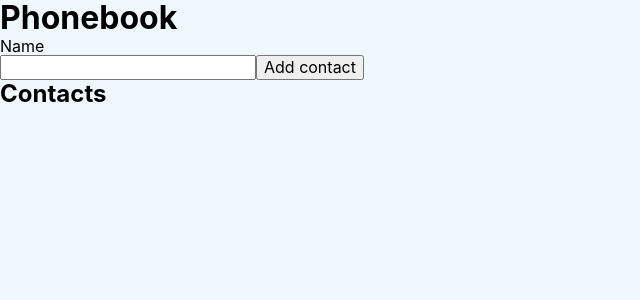
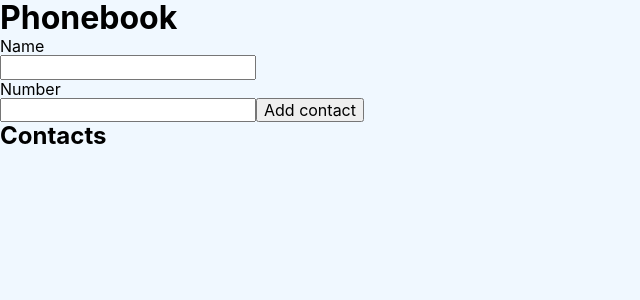
Before and after one commit to Zoja7/goit-react-hw-02-phonebook, a React (Create React App) app: page / in a window 1280 px wide. Shown: the top 300 px of the page, without its empty margins (0-640 px from the left). Built offline with nearby package versions, Linux system fonts and the light colour scheme.

Commit message:
commit_7

```diff
--- a/src/components/App.jsx
+++ b/src/components/App.jsx
@@ -6,10 +6,11 @@ export class App extends Component {
     contacts: [],
   };
 
-  addContact = name => {
+  addContact = (name, number) => {
     const newContact = {
       id: nanoid(),
       name: name,
+      number: number,
     };
     this.setState(prevState => ({
       contacts: [...prevState.contacts, newContact],
--- /dev/null
+++ b/src/components/ContactItem/ContactItem.jsx
@@ -0,0 +1,3 @@
+export default function ContactItem({ contact }) {
+  return <li>{contact.name}</li>;
+}
--- a/src/components/Contacts/Contacts.jsx
+++ /dev/null
@@ -1,3 +0,0 @@
-export default function Contacts({ contact }) {
-  return <li>{contact.name}</li>;
-}
--- /dev/null
+++ b/src/components/ContactsList/ContactsList.jsx
@@ -0,0 +1,14 @@
+import Contacts from 'components/ContactItem/ContactItem';
+export default function ContactsList({ contacts }) {
+  return (
+    <div>
+      <h2>Contacts</h2>
+      <ul>
+        {' '}
+        {contacts.map(contact => {
+          return <Contacts key={contact.id} contact={contact} />;
+        })}
+      </ul>
+    </div>
+  );
+}
--- a/src/components/Phonebook/Phonebook.jsx
+++ b/src/components/Phonebook/Phonebook.jsx
@@ -1,16 +1,23 @@
 import React, { Component } from 'react';
-import Contacts from 'components/Contacts/Contacts';
+import ContactsList from 'components/ContactsList/ContactsList';
 export default class Phonebook extends Component {
   state = {
     name: '',
+    number: '',
   };
 
   handleSubmit = event => {
     event.preventDefault();
-    const { name } = this.state;
-    if (!isNaN(name)) {
-      alert('The name can`t be a number');
+
+    const { name, number } = this.state;
+
+    /*if (!isNaN(name)) {
+      alert('The name field cannot contain only numbers!!!');
       this.setState({ name: '' });
+      return;
+    }*/
+    if (/[^+0-9]/.test(number)) {
+      alert('The phone number field can only contain numbers!!!');
       return;
     }
 
@@ -22,10 +29,24 @@ export default class Phonebook extends Component {
 
       this.setState({ name: '' });
     }
+    if (number.trim() !== '') {
+      this.props.onAddContact(number);
+      this.setState({ number: '' });
+    }
+  };
+  handelNameChange = event => {
+    this.setState(prevState => ({ name: event.target.value }));
   };
 
-  handelChange = event => {
-    this.setState({ name: event.target.value });
+  // handleClick = event => {
+  //   const name = event.target.name;
+  //   this.setState(prevState => ({
+  //     [name]: prevState[name] + 1,
+  //   }));
+  // };
+
+  handelNumberChange = event => {
+    this.setState(prevSate => ({ number: event.target.value }));
   };
 
   render() {
@@ -39,20 +60,25 @@ export default class Phonebook extends Component {
               type="text"
               name="name"
               required
+              pattern="[a-zA-Zа-яА-ЯіІїЇґҐєЄ']+"
               value={this.state.name}
-              onChange={this.handelChange}
+              onChange={this.handelNameChange}
+            />
+          </label>
+          <label>
+            <p>Number</p>
+            <input
+              type="tel"
+              name="number"
+              required
+              // pattern="^[0-9]{3}-[0-9]{3}-[0-9]{2}-[0-9]{2}$"
+              value={this.state.number}
+              onChange={this.handelNumberChange}
             />
           </label>
           <button type="submit">Add contact</button>
         </form>
-        <div>
-          <h2>Contacts</h2>
-          <ul>
-            {this.props.contacts.map(contact => {
-              return <Contacts key={contact.id} contact={contact} />;
-            })}
-          </ul>
-        </div>
+        <ContactsList contacts={this.props.contacts} />
       </>
     );
   }
```
